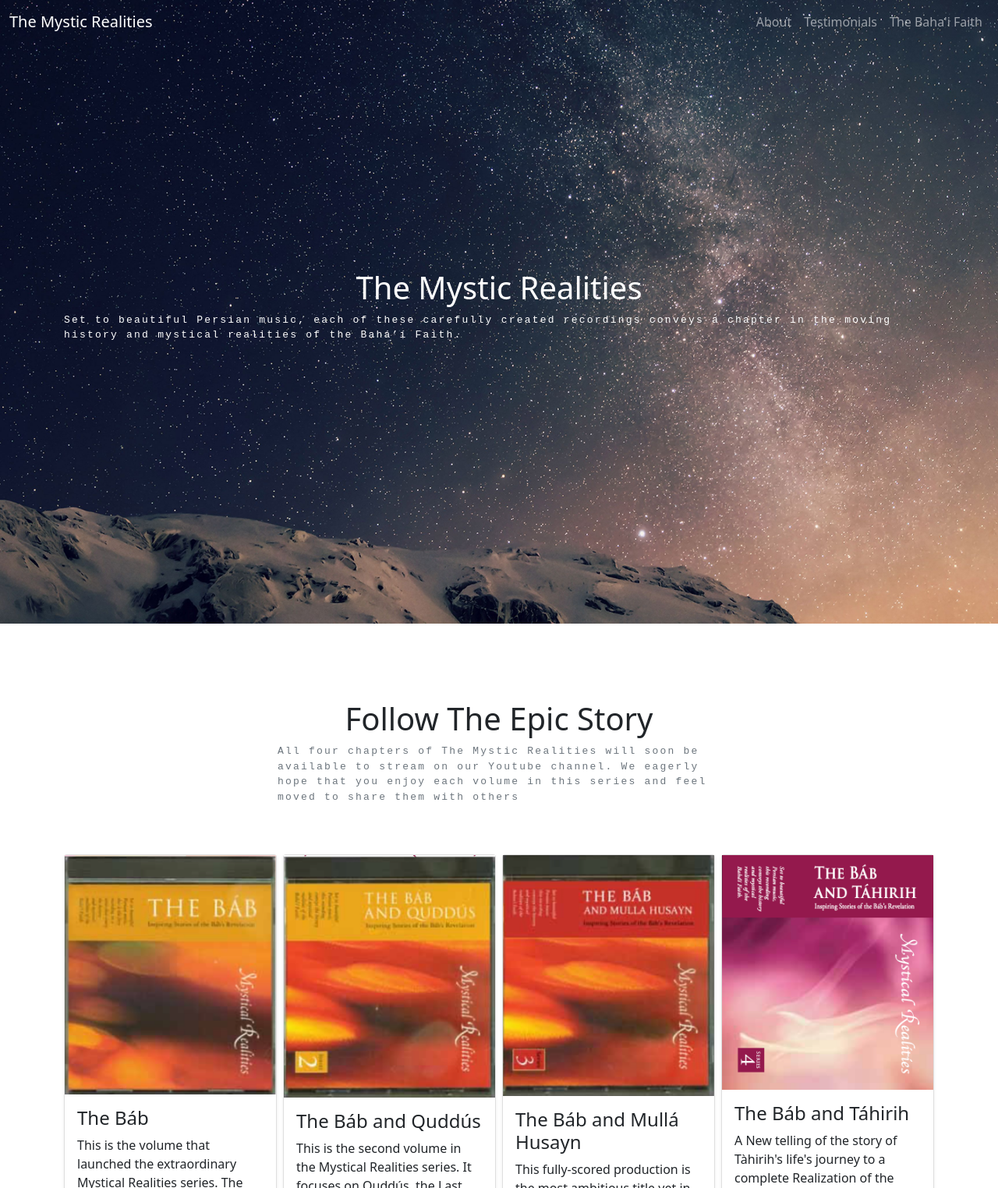
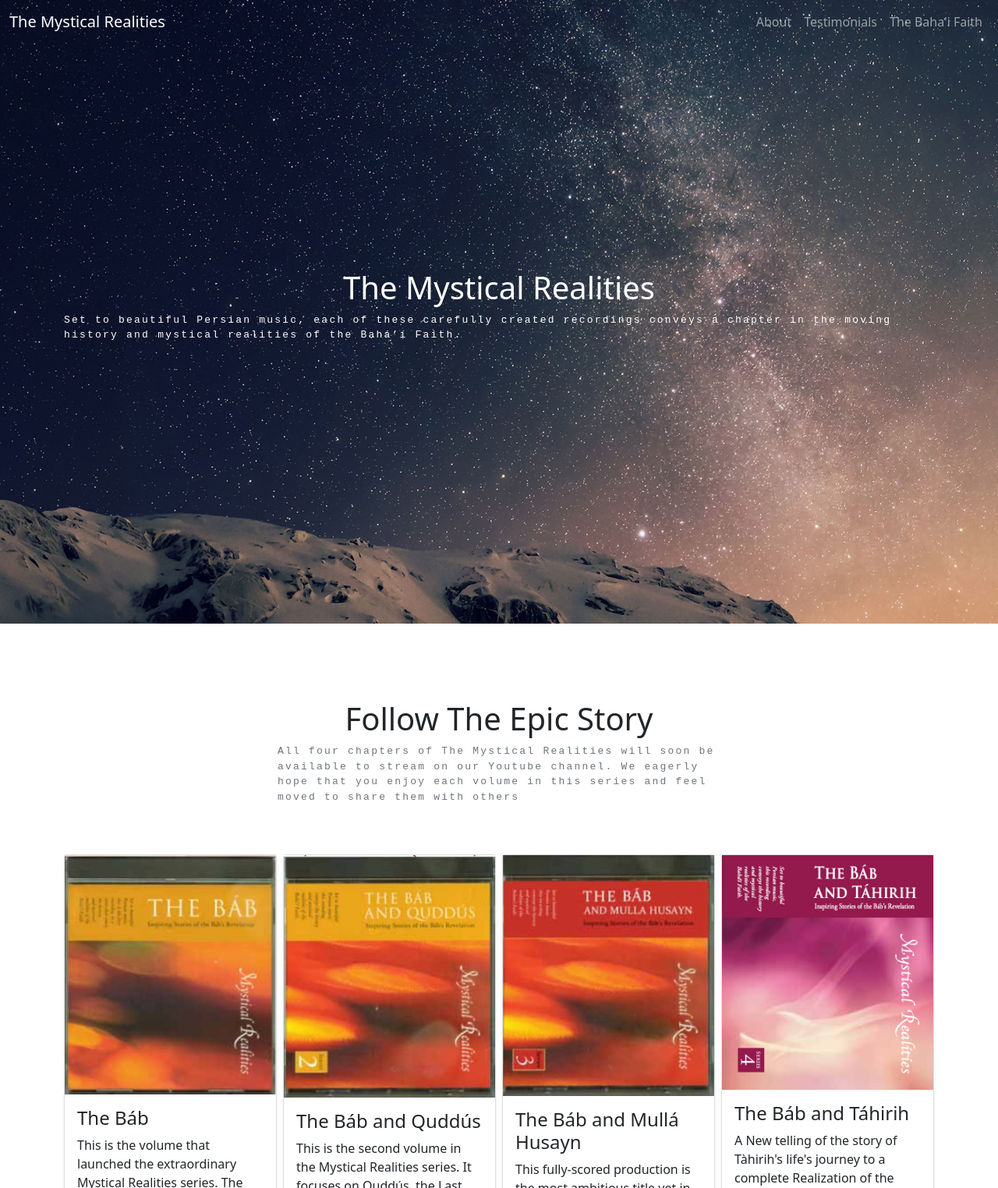
Before and after one commit to themysticalrealities/themysticalrealities.github.io, a plain HTML site: page index.html in a window 1280 px wide. Shown: the top 1524 px of the page at 78% size. Drawn offline with nearby package versions, Linux system fonts and the light colour scheme; a script that the page names is missing.

Commit message:
Update index.html
Change "Mystic" to "Mystical"

```diff
--- a/index.html
+++ b/index.html
@@ -19,7 +19,7 @@
     <div class="container-body-navbar">
         <nav id="navbar" class="navbar navbar-expand-lg navbar-dark fixed-top">
             <div class="container-fluid">
-                <a class="navbar-brand" href="#header">The Mystic Realities</a>
+                <a class="navbar-brand" href="#header">The Mystical Realities</a>
                 <button class="navbar-toggler" type="button" data-bs-toggle="collapse" data-bs-target="#navbarNav"
                     aria-controls="navbarNav" aria-expanded="false" aria-label="Toggle navigation">
                     <span class="navbar-toggler-icon"></span>
@@ -40,7 +40,7 @@
     <div class="container-fluid header" id="header">
         <div class="container-sm header-content">
             <div class="d-flex justify-content-evenly">
-                <h1 class="fw-light">The Mystic Realities</h1>
+                <h1 class="fw-light">The Mystical Realities</h1>
             </div>
             <div class="subheader d-flex justify-content-evenly">
                 <p>Set to beautiful Persian music, each of these carefully created recordings conveys a chapter in the
@@ -69,7 +69,7 @@
               <div class="col-lg-6 col-md-8 mx-auto">
                 <h1 class="fw-light text-center">Follow The Epic Story</h1>
                 <div class="d-flex justify-content-evenly container-sm">
-                  <p class="subheader lead text-muted">All four chapters of The Mystic Realities will soon be available
+                  <p class="subheader lead text-muted">All four chapters of The Mystical Realities will soon be available
                     to stream on our Youtube channel. We eagerly hope that you enjoy each volume in this series and feel
                     moved to
                     share them with others</p>
```
